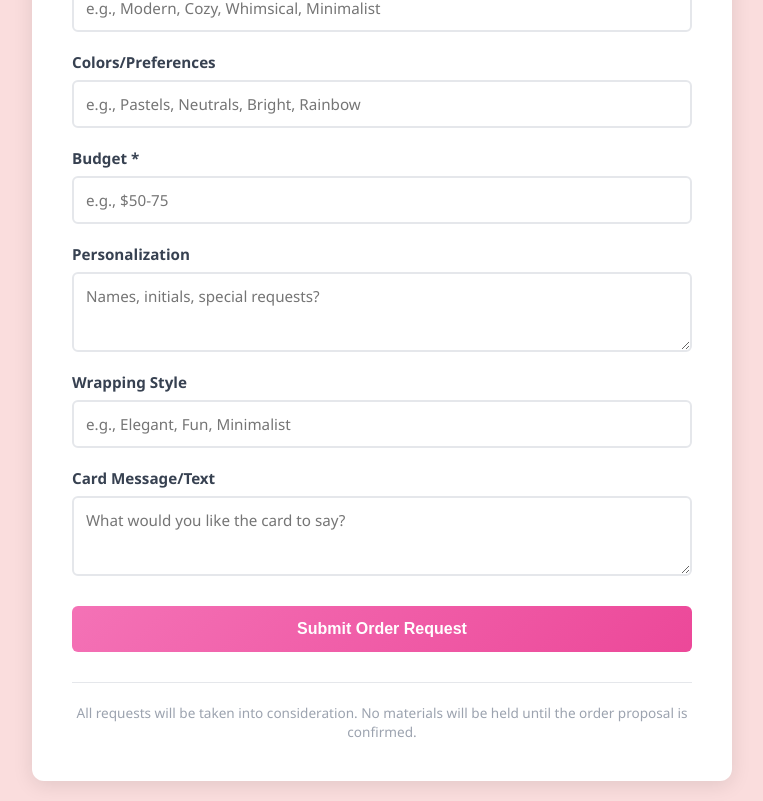
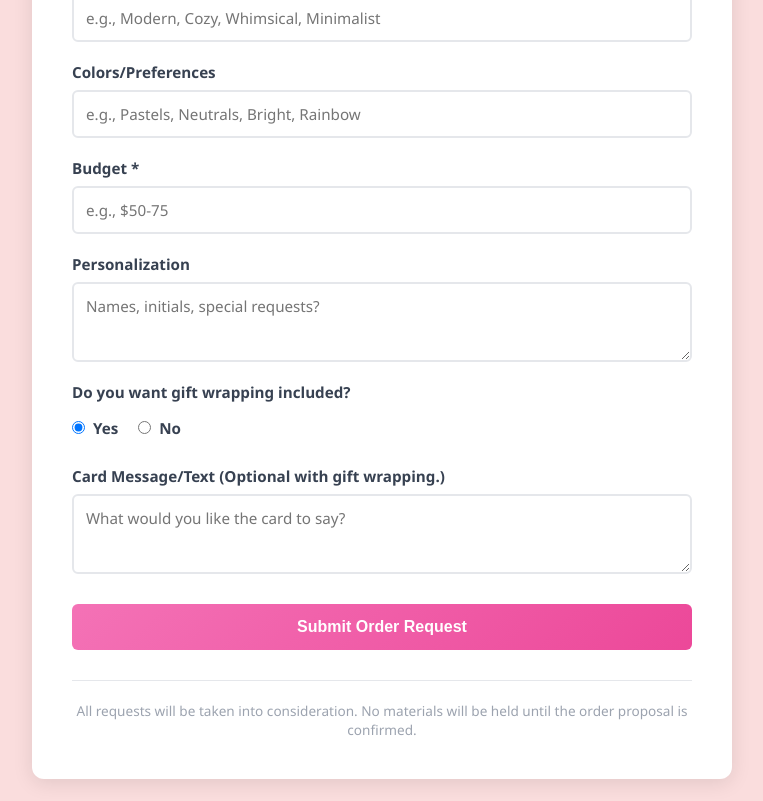
Before and after one commit to Polish-in-a-Year/stashgiftco, a React (Create React App) app: page / in a window 1280 px wide. Shown: the part 1607-2408 px from the top of the page, without its empty margins (258-1021 px from the left). Built offline with nearby package versions, Linux system fonts and the light colour scheme.

Commit message:
Update wrapping style to yes/no radio buttons

```diff
--- a/src/App.css
+++ b/src/App.css
@@ -43,7 +43,7 @@ body {
 }
 
 .logo-img {
-  height: 150px;
+  height: 160px;
   margin: 0 auto;
   display: block;
 }
@@ -150,3 +150,23 @@ body {
   padding-top: 20px;
   border-top: 1px solid #e5e7eb;
 }
+
+.radio-group {
+  display: flex;
+  gap: 20px;
+  margin-top: 8px;
+}
+
+.radio-label {
+  display: flex;
+  align-items: center;
+  font-weight: normal;
+  color: #374151;
+  cursor: pointer;
+}
+
+.radio-label input {
+  margin-right: 8px;
+  cursor: pointer;
+  width: auto;
+}
--- a/src/App.js
+++ b/src/App.js
@@ -19,7 +19,7 @@ export default function App() {
     colors: '',
     budget: '',
     personalization: '',
-    wrappingStyle: '',
+    giftWrapping: 'Yes',
     cardText: ''
   });
 
@@ -57,7 +57,7 @@ export default function App() {
       colors: '',
       budget: '',
       personalization: '',
-      wrappingStyle: '',
+      giftWraping: 'Yes',
       cardText: ''
     });
   };
@@ -69,7 +69,7 @@ export default function App() {
       <header className="header">
   <img src={require('./logo.png')} alt="Stash Gift Co - Small Batch Handmade Heartfelt" className="logo-img" />
   <div className="header-text">
-    <p>I'm using up my stash of supplies to create beautiful,<br />custom handmade gifts and goodies on-demand!<br />Fill out the form below with your details, and I'll suggest three personalized gift options. Pick the one you love, and once it ships, send payment via Venmo or Zelle. Shipping can go to you or the recipient. Gift wrapping is optional, but highly encouraged.<br />Making your life easier one project at a time!</p>
+    <p>I'm using up my stash of supplies to create beautiful, custom handmade gifts and goodies on-demand!<br />Fill out the form below with your details, and I'll suggest three personalized gift options. Pick the one you love, and once it ships, send payment via Venmo or Zelle. Shipping can go to you or the recipient.<br />Making your life easier, one project at a time!</p>
   </div>
 </header>
 
@@ -143,13 +143,22 @@ export default function App() {
             <textarea name="personalization" value={formData.personalization} onChange={handleChange} placeholder="Names, initials, special requests?" />
           </div>
 
-          <div className="form-group">
-            <label>Wrapping Style</label>
-            <input type="text" name="wrappingStyle" value={formData.wrappingStyle} onChange={handleChange} placeholder="e.g., Elegant, Fun, Minimalist" />
-          </div>
+<div className="form-group">
+  <label>Do you want gift wrapping included?</label>
+  <div className="radio-group">
+    <label className="radio-label">
+      <input type="radio" name="giftWrapping" value="Yes" checked={formData.giftWrapping === 'Yes'} onChange={handleChange} />
+      Yes
+    </label>
+    <label className="radio-label">
+      <input type="radio" name="giftWrapping" value="No" checked={formData.giftWrapping === 'No'} onChange={handleChange} />
+      No
+    </label>
+  </div>
+</div>
 
           <div className="form-group">
-            <label>Card Message/Text</label>
+            <label>Card Message/Text (Optional with gift wrapping.)</label>
             <textarea name="cardText" value={formData.cardText} onChange={handleChange} placeholder="What would you like the card to say?" />
           </div>
 
```
